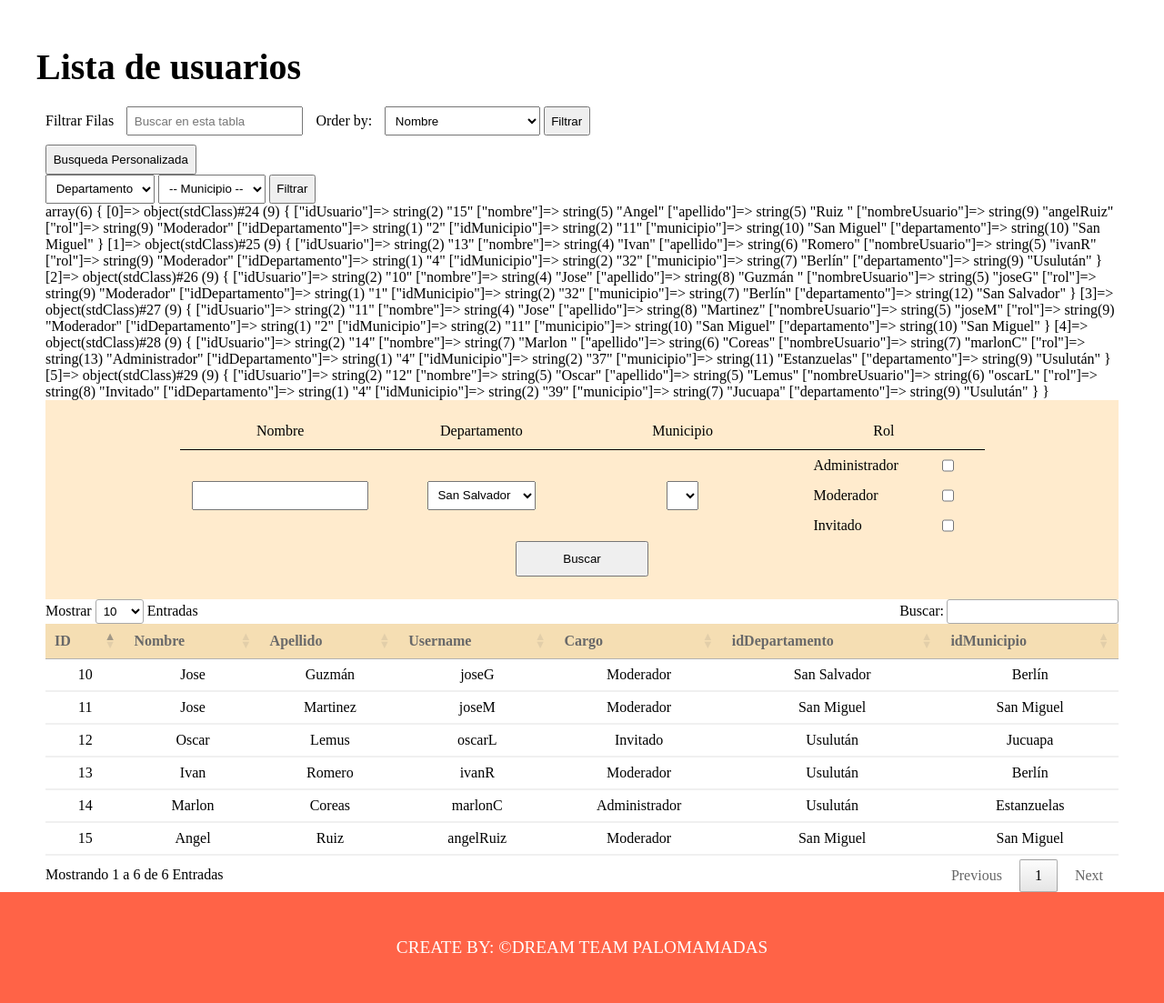
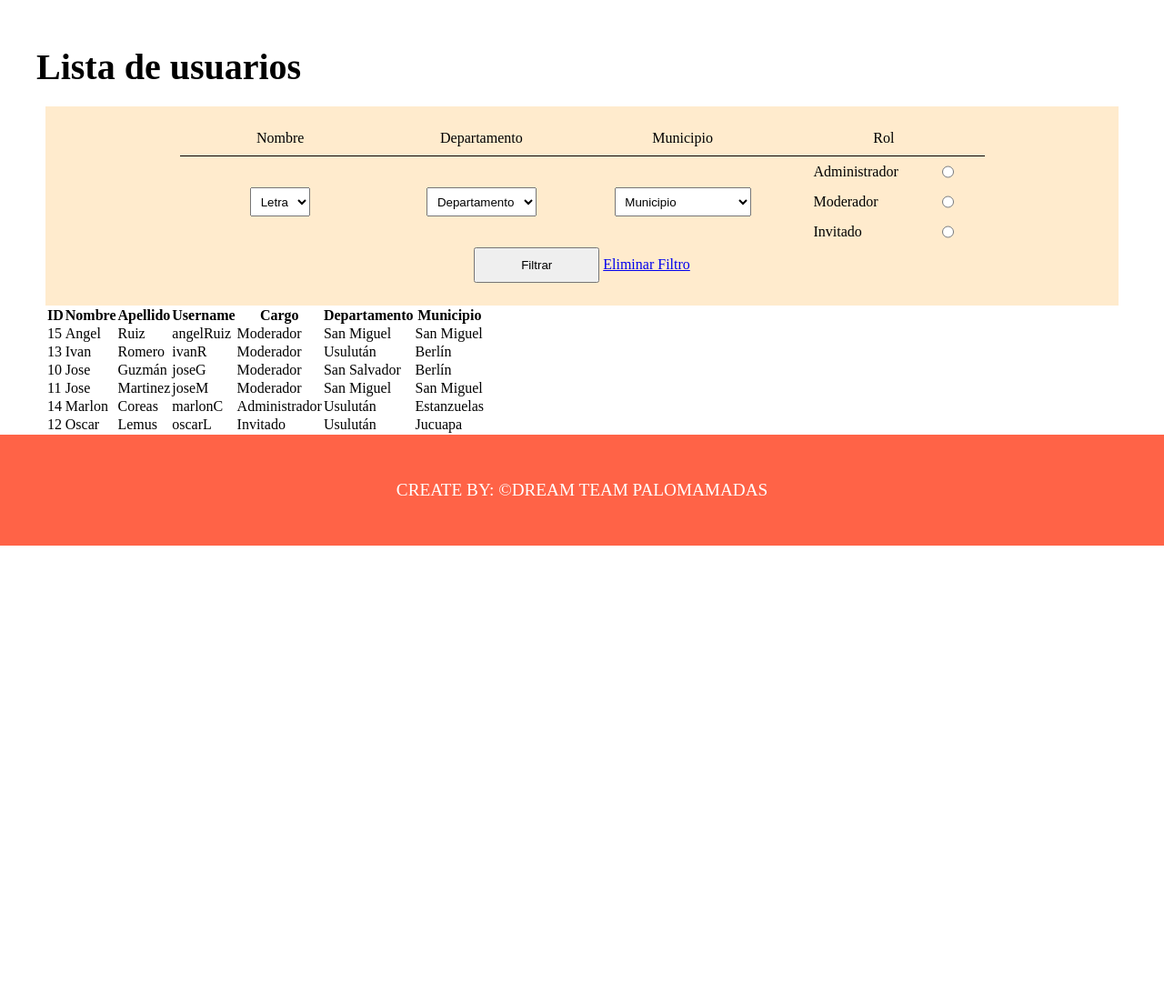
Before and after one commit to CoreasMarlon/Tarea3-TPI, a PHP site: page /Tarea3-TPI/ in a window 1280 px wide. Shown: the whole page at 91% size. After the commit the page ends 600 px from the top, so only its background shows below. Run offline with PHP 8.4, Linux system fonts and the light colour scheme; data comes from the database, SQL or seed files in the repository; lists and menus that the app fills with data are empty; some libraries are stand-ins or nearby versions.

Commit message:
Se hicieron funcionales los filtros y se elimino codigo innecesario

```diff
--- a/assets/js/main.js
+++ /dev/null
@@ -1,23 +0,0 @@
-$(document).ready(function () {
-    $('#menu').click(function (e) {
-        $('#menuOpcion').toggleClass('Ocultar');
-    });
-
-    // tbl_usuarios
-    $('#tbl_usuarios').DataTable({
-        language: {
-            "decimal": "",
-            "emptyTable": "No hay información",
-            "info": "Mostrando _START_ a _END_ de _TOTAL_ Entradas",
-            "infoEmpty": "Mostrando 0 to 0 of 0 Entradas",
-            "infoFiltered": "(Filtrado de _MAX_ total entradas)",
-            "infoPostFix": "",
-            "thousands": ",",
-            "lengthMenu": "Mostrar _MENU_ Entradas",
-            "loadingRecords": "Cargando...",
-            "processing": "Procesando...",
-            "search": "Buscar:",
-            "zeroRecords": "Sin resultados encontrados",
-        }
-    })
-});
--- a/controllers/UsuarioController.php
+++ b/controllers/UsuarioController.php
@@ -13,16 +13,25 @@
       require_once "models/Municipio.php";
 
       $filter = (!isset($_GET['filter'])) ? [] : $_GET['filter'];
+
       $sort = ['name'=>'ASC'];
 
       if (count($_POST) > 0) {
-        if (
-          isset($_POST['departamento']) && isset($_POST['municipio'])
-        ) {
+        if (isset($_POST['departamento'])) {
           $depto = (!isset($_POST['departamento'])) ? [] : $_POST['departamento'];
-          $mun = (!isset($_POST['municipio'])) ? [] : $_POST['municipio'];
-
-          $filter = ['departamento'=>$depto, 'municipio'=>$mun];
+          $filter = ['departamento'=>$depto];
+        }
+        if(isset($_POST['municipio'])){
+          $mun = ['municipio'=>(!isset($_POST['municipio'])) ? [] : $_POST['municipio']];
+          $filter = array_merge($filter, $mun);
+        }
+        if(isset($_POST['rol'])){
+          $rol = ['rol'=>(!isset($_POST['rol'])) ? [] : $_POST['rol']];
+          $filter = array_merge($filter, $rol);
+        }
+        if(isset($_POST['letra'])){
+          $letra = ['letra'=>(!isset($_POST['letra'])) ? [] : $_POST['letra']];
+          $filter = array_merge($filter, $letra);
         }
       }
 
@@ -33,7 +42,13 @@
       $municipiosModel = new Municipio();
       $departamentosList = $departamentoModel->list();
 
+      if (isset($filter['departamento'])) {
+        $municipiosFilter = ['departamento' => $filter['departamento']];
+        $municipiosList = $municipiosModel->list($municipiosFilter);
+      }
+
       $usuario = new Usuario();
+
       $list = $usuario->list($filter, $sort);
 
       require_once 'views/usuarios.php';
--- a/models/Usuario.php
+++ b/models/Usuario.php
@@ -94,7 +94,7 @@
 
       private function createSqlFilter($filter) {
         $sql = "";
-        $filters = ['name', 'departamento', 'municipio', 'rol']; // set available filters here
+        $filters = ['name', 'departamento', 'municipio', 'rol', 'letra']; // set available filters here
         if (count($filter)) {
           $i = 0;
           foreach ($filter as $key => $value) {
@@ -112,11 +112,13 @@
                 case 'departamento':
                   $sql .= "dp.idDepartamento = " . $value ." ";
                   break;
-                  /*
                 case 'rol':
-                  $sql .= "dp.idDepartamento = " . $value ." ";
+                  $sql .= "u.rol = " . $value ." ";
                   break;
-                  */
+                case 'letra':
+                  $sql .= "u.nombre LIKE '" . $value ."%'";
+                  break;
+
                 default:
                   # code...
                   break;
--- a/views/footer.php
+++ b/views/footer.php
@@ -2,9 +2,6 @@
         <footer>
             <p>CREATE BY: &copyDREAM TEAM PALOMAMADAS</p>
         </footer>
-    <script src="https://code.jquery.com/jquery-3.5.1.slim.min.js" integrity="sha384-DfXdz2htPH0lsSSs5nCTpuj/zy4C+OGpamoFVy38MVBnE+IbbVYUew+OrCXaRkfj" crossorigin="anonymous"></script>
-    <script type="text/javascript" charset="utf8" src="https://cdn.datatables.net/1.10.22/js/jquery.dataTables.js"></script>
-    <script src="<?= BASE_DIR ?>assets/js/main.js"></script>
     <script src="<?= BASE_DIR ?>assets/js/select.js"></script>
 </body>
 </html>
--- a/views/header.php
+++ b/views/header.php
@@ -5,7 +5,6 @@
     <meta charset="UTF-8">
     <meta name="viewport" content="width=device-width, initial-scale=1.0">
     <title>Document</title>
-    <link rel="stylesheet" type="text/css" href="https://cdn.datatables.net/1.10.22/css/jquery.dataTables.css">
     <link rel="stylesheet" href="<?= BASE_DIR ?>assets/css/style.css">
 </head>
 
@@ -13,21 +12,3 @@
     <div class="contenedor">
         <header>
             <h1>Lista de usuarios</h1>
-            <form action="<?= BASE_DIR ?>" method="post">
-
-                <label for="">Filtrar Filas</label>
-                <input type="text" placeholder="Buscar en esta tabla" name="buscar">
-            </form>
-
-            <form action="<?= BASE_DIR ?>Home/showHome" method="post">
-                <label for="">Order by: </label>
-                <select name="ordenamiento">
-                    <option value="value1">Nombre</option>
-                    <option value="value2">Nombre (DESC)</option>
-                    <option value="value3">Departamento</option>
-                    <option value="value4">Departamento (DESC)</option>
-                </select>
-                <input type="submit" value="Filtrar" name="btnTipo">
-            </form>
-            <button id="menu">Busqueda Personalizada</button>
-        </header>
--- a/views/usuarios.php
+++ b/views/usuarios.php
@@ -1,24 +1,7 @@
 <main>
-    <form action="<?= BASE_DIR ?>Usuario/list" method="POST">
-        <select name="departamento" class="departamento" id="departamento">
-            <option disabled selected>Departamento</option>
-            <?php foreach ($departamentosList as $departamento) { ?>
-            <option value="<?=$departamento->idDepartamento?>" <?=((isset($filter['departamento'])) && $filter['departamento'] == $departamento->idDepartamento)? "selected":  ""?>><?=$departamento->departamento?></option>
-            <?php } ?>
-        </select>
-        <select name="municipio" class="municipio" id="municipio">
-            <option disabled selected>-- Municipio --</option>
-        </select>
-        <input type="submit" value="Filtrar" name="btnTipo">
-    </form>
-
-    <?php var_dump($list) ?>
-
-    <!---------------------------------------------------------------------------->
-
     <div class="personalizado">
         <div id="menuOpcion" class="moreOpcion">
-            <form action="" method="GET">
+        <form action="<?= BASE_DIR ?>Usuario/list" method="POST">
                 <div class="more">
                     <div style="border-bottom: 1px solid black; padding-bottom: 10px;">
                         <label for="">Nombre</label>
@@ -34,48 +17,52 @@
                         <label for="">Rol</label>
                     </div>
                     <div>
-                        <input type="text" name="nombre">
-                    </div>
-                    <div>
-                        <select name="Departamento">
-                            <?php foreach ($departamentosList as $key) : ?>
-                                <option value="<?php echo $key->departamento ?>">
-                                    <?php echo $key->departamento ?>
-                                </option>
-                                <?php endforeach ?>>
+                        <select name="letra" class="letra" id="letra">
+                            <option disabled selected>Letra</option>
+                            <option value="A">A</option>
+                            <option value="J">J</option>
+                            <option value="O">O</option>
                         </select>
                     </div>
                     <div>
-                        <select name="Municipio">
-                            <?php foreach ($municipiosList as $key) : ?>
-                                <option value="<?php echo $key->municipio ?>">
-                                    <?php echo $key->municipio ?>
-                                </option>
-                                <?php endforeach ?>>
+                        <select name="departamento" class="departamento" id="departamento">
+                            <option disabled selected>Departamento</option>
+                            <?php foreach ($departamentosList as $departamento) { ?>
+                            <option value="<?=$departamento->idDepartamento?>" <?=((isset($filter['departamento'])) && $filter['departamento'] == $departamento->idDepartamento)? "selected":  ""?>><?=$departamento->departamento?></option>
+                            <?php } ?>
+                        </select>
+                    </div>
+                    <div>
+                        <select name="municipio" class="municipio" id="municipio" style="width:150px">
+                            <option disabled selected>Municipio</option>
+                            <?php foreach ($municipiosList as $municipio) { ?>
+                            <option value="<?=$municipio->idMunicipio?>"><?=$municipio->municipio?></option>
+                            <?php } ?>
                         </select>
                     </div>
                     <div class="rol">
                         <div>
                             <label for="">Administrador</label>
-                            <input name="cargo1" id="cargo1" value="Administrador" type="checkbox">
+                            <input name="rol" id="cargo1" value="1" type="radio">
                         </div>
                         <div>
                             <label for="">Moderador</label>
-                            <input name="cargo2" id="cargo2" value="Moderador" type="checkbox">
+                            <input name="rol" id="cargo2" value="2" type="radio">
                         </div>
                         <div>
                             <label for="">Invitado</label>
-                            <input name="cargo3" id="cargo3" value="Invitado" type="checkbox">
+                            <input name="rol" id="cargo3" value="3" type="radio">
                         </div>
                     </div>
                 </div>
 
-                <input type="submit" value="Buscar">
+                <input type="submit" value="Filtrar" name="btnTipo">
+                <a href="<?=BASE_DIR?>">Eliminar Filtro</a>
             </form>
         </div>
     </div>
 
-    <table class="tabla tabla-outline-red" id="tbl_usuarios">
+    <table>
         <thead>
             <tr>
                 <th scope="col">ID</th>
@@ -83,8 +70,8 @@
                 <th scope="col">Apellido</th>
                 <th scope="col">Username</th>
                 <th scope="col">Cargo</th>
-                <th scope="col">idDepartamento</th>
-                <th scope="col">idMunicipio</th>
+                <th scope="col">Departamento</th>
+                <th scope="col">Municipio</th>
             </tr>
         </thead>
         <tbody>
```
